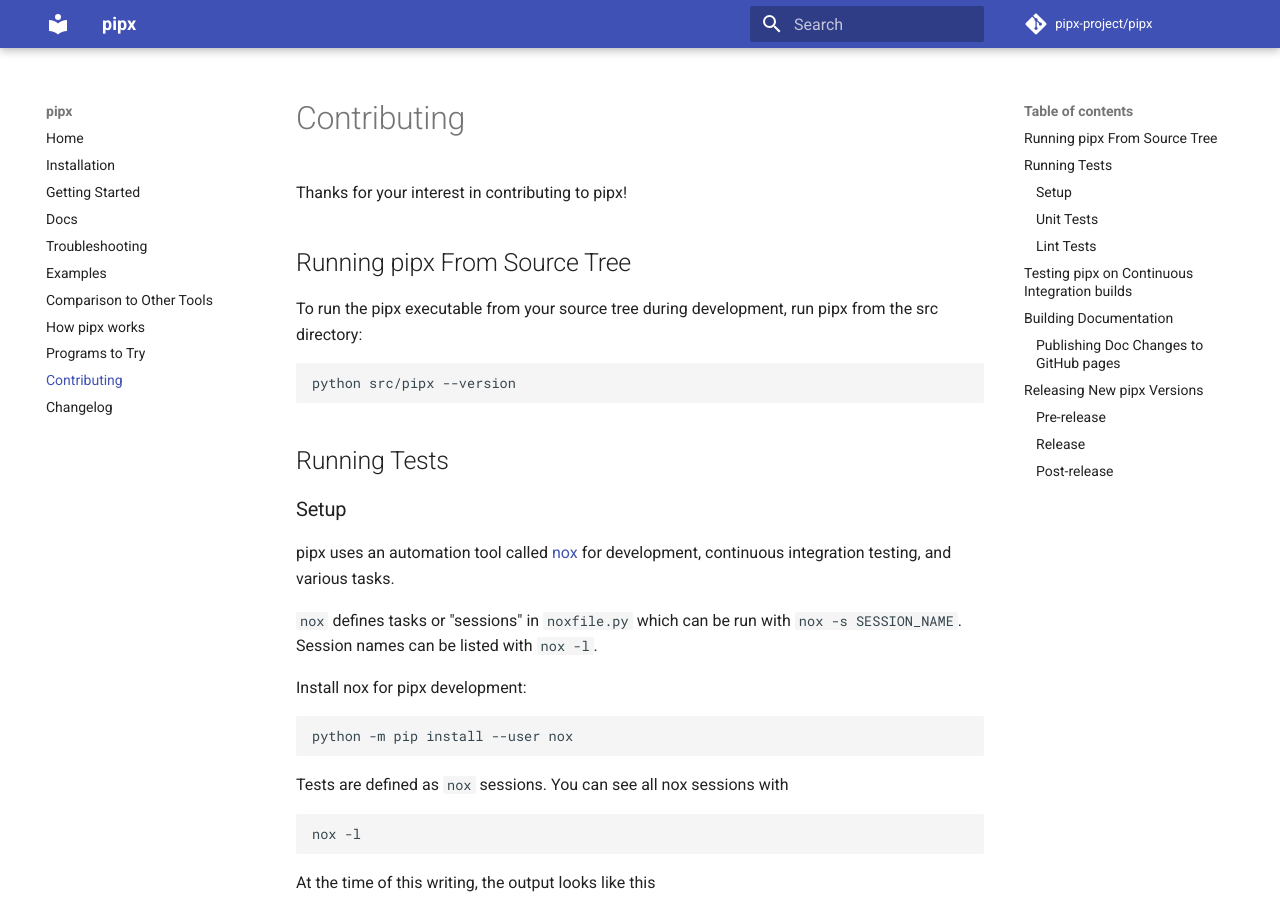
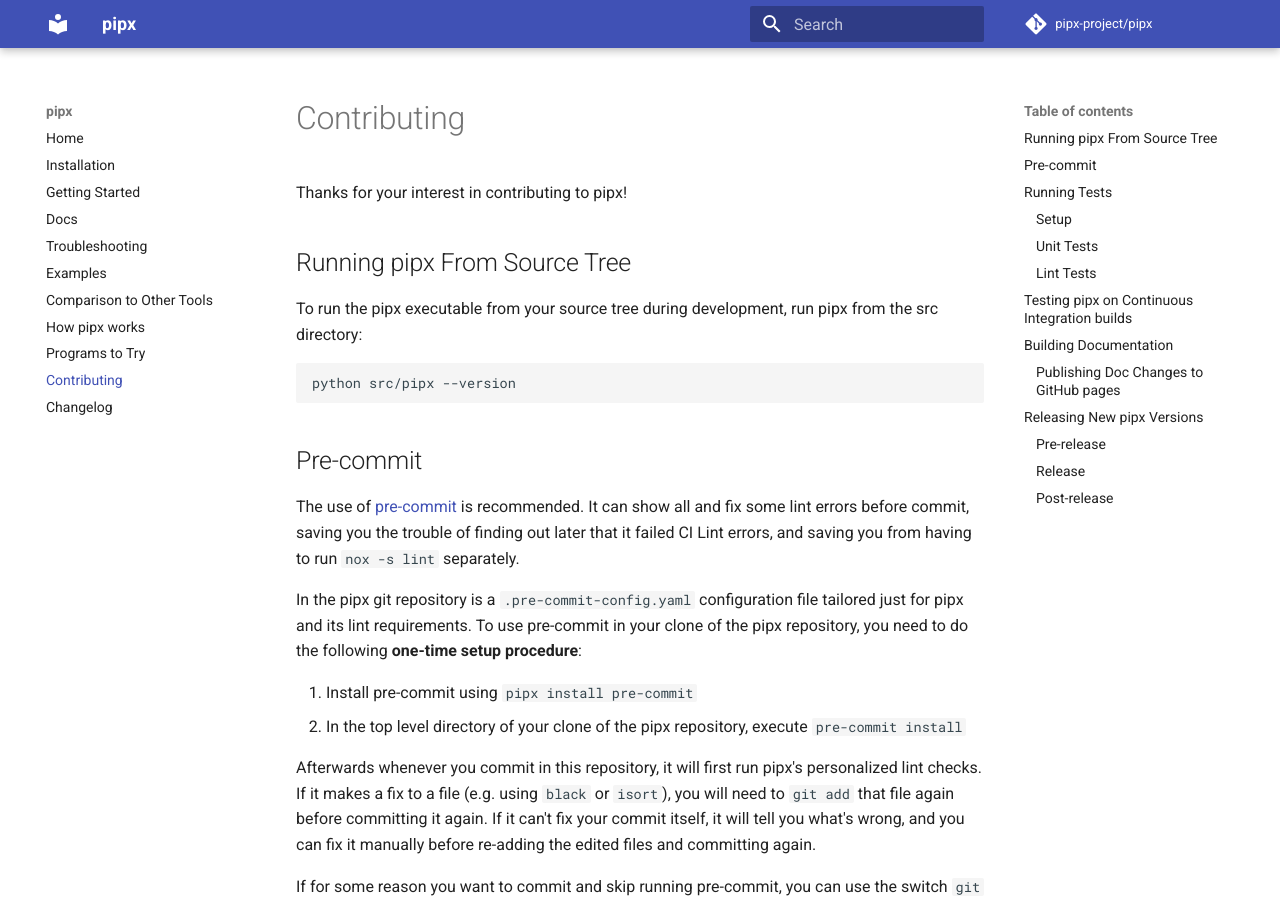
Before and after one commit to pypa/pipx, an MkDocs documentation site: the page built from docs/contributing.md, in a window 1280 px wide and 900 px high. Built offline with MkDocs 1.6.1 and Material for MkDocs 9.7.7, drawn with Linux system fonts in a browser that asks for light colours; comment, search, counter and statistics services are not loaded.

Commit message:
Docs: Add a section in  Contributing detailing how to use pre-commit with pipx (#571)

````diff
--- a/docs/contributing.md
+++ b/docs/contributing.md
@@ -6,6 +6,29 @@
 ```
 python src/pipx --version
 ```
+
+## Pre-commit
+The use of [pre-commit](https://pre-commit.com/) is recommended.  It can show
+all and fix some lint errors before commit, saving you the trouble of finding
+out later that it failed CI Lint errors, and saving you from having to run `nox
+-s lint` separately.
+
+In the pipx git repository is a `.pre-commit-config.yaml` configuration file
+tailored just for pipx and its lint requirements.  To use pre-commit in your
+clone of the pipx repository, you need to do the following **one-time setup
+procedure**:
+
+1. Install pre-commit using `pipx install pre-commit`
+2. In the top level directory of your clone of the pipx repository, execute `pre-commit install`
+
+Afterwards whenever you commit in this repository, it will first run pipx's
+personalized lint checks.  If it makes a fix to a file (e.g. using `black` or
+`isort`), you will need to `git add` that file again before committing it
+again.  If it can't fix your commit itself, it will tell you what's wrong, and
+you can fix it manually before re-adding the edited files and committing again.
+
+If for some reason you want to commit and skip running pre-commit, you can use
+the switch `git commit --no-verify`.
 
 ## Running Tests
 
````
